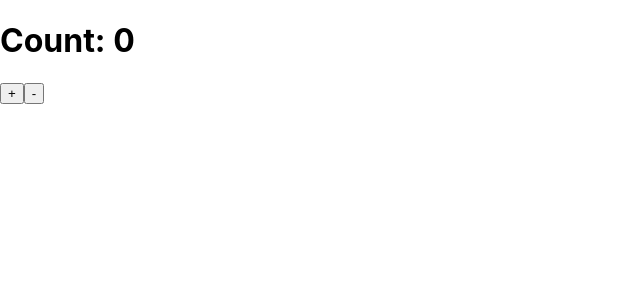
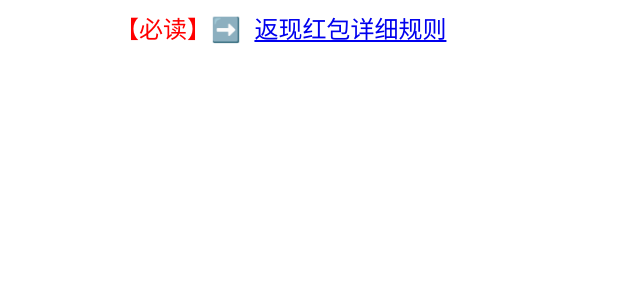
Before and after one commit to chenchifeng/full-stack, a React (Create React App) app: page / in a window 1280 px wide. Shown: the top 300 px of the page, without its empty margins (0-640 px from the left). Built offline with nearby package versions, Linux system fonts and the light colour scheme.

Commit message:
安装antd,创建Header组件

```diff
--- a/package.json
+++ b/package.json
@@ -6,6 +6,7 @@
     "@testing-library/jest-dom": "^5.16.5",
     "@testing-library/react": "^13.4.0",
     "@testing-library/user-event": "^13.5.0",
+    "antd": "^5.5.1",
     "react": "^18.2.0",
     "react-dom": "^18.2.0",
     "react-scripts": "5.0.1",
--- a/src/App.css
+++ b/src/App.css
@@ -1,38 +1,9 @@
 .App {
-  text-align: center;
+  max-width: 1050px;
+  width: 95%;
+  margin: 10px auto;
 }
 
-.App-logo {
-  height: 40vmin;
-  pointer-events: none;
+.header-click {
+  margin-bottom: 10px;
 }
-
-@media (prefers-reduced-motion: no-preference) {
-  .App-logo {
-    animation: App-logo-spin infinite 20s linear;
-  }
-}
-
-.App-header {
-  background-color: #282c34;
-  min-height: 100vh;
-  display: flex;
-  flex-direction: column;
-  align-items: center;
-  justify-content: center;
-  font-size: calc(10px + 2vmin);
-  color: white;
-}
-
-.App-link {
-  color: #61dafb;
-}
-
-@keyframes App-logo-spin {
-  from {
-    transform: rotate(0deg);
-  }
-  to {
-    transform: rotate(360deg);
-  }
-}
--- a/src/App.js
+++ b/src/App.js
@@ -1,11 +1,13 @@
-import React from "react";
-import "./App.css";
-import Counter from "./components/Counter";
+import React from 'react';
+import './App.css';
+import Header from './components/Header';
 
 function App() {
   return (
-    <div>
-      <Counter></Counter>
+    <div className='App'>
+      <div className='header-click'>
+        <Header />
+      </div>
     </div>
   );
 }
--- /dev/null
+++ b/src/components/Header/index.css
@@ -0,0 +1,6 @@
+.hit {
+  color: #f00;
+}
+.header {
+  font-size: 24px;
+}
--- /dev/null
+++ b/src/components/Header/index.js
@@ -0,0 +1,18 @@
+import './index.css';
+
+function Header() {
+  return (
+    <div className='header'>
+      <span className='hit'>【必读】➡️ &nbsp;</span>
+      <a
+        href='https://mp.weixin.qq.com/s?__biz=MzUyMjkwNTgwOA==&mid=2247485923&idx=1&sn=0710d33fd1e1287e10f88bd4139e0a0e&chksm=f9c5f85cceb2714a585567f21751ae703f8ba80519a7a089746079a05c4f916c962fe81332d1#rd'
+        target='_blank'
+        rel='noreferrer'
+      >
+        返现红包详细规则
+      </a>
+    </div>
+  );
+}
+
+export default Header;
```
Also changed, not shown: doc/01.初始项目.md (+11 -0 lines), doc/02.项目页面搭建.md (added, +31 -0 lines), src/components/Body/index.css (added), src/components/Body/index.js (added), src/components/Footer/index.css (added), src/components/Footer/index.js (added), 1 other file (tests, documents, lock files or other folders).
